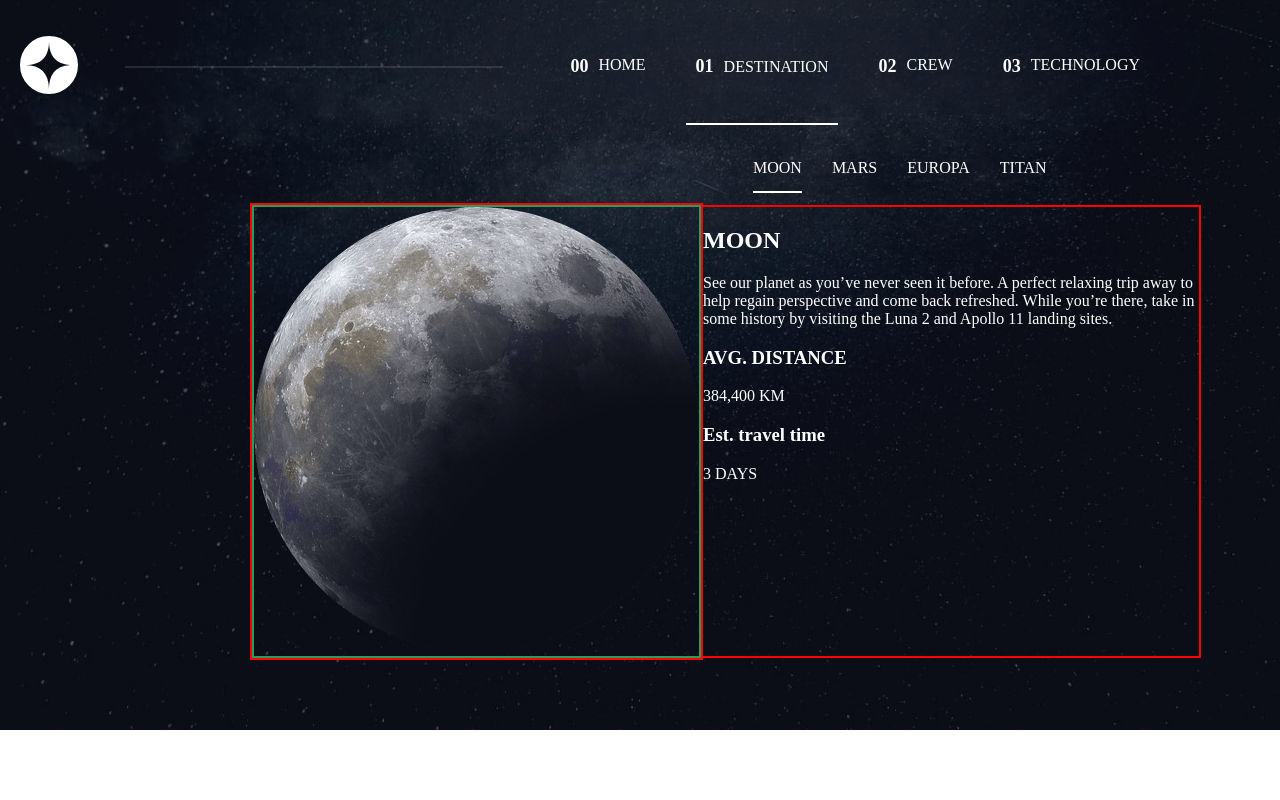
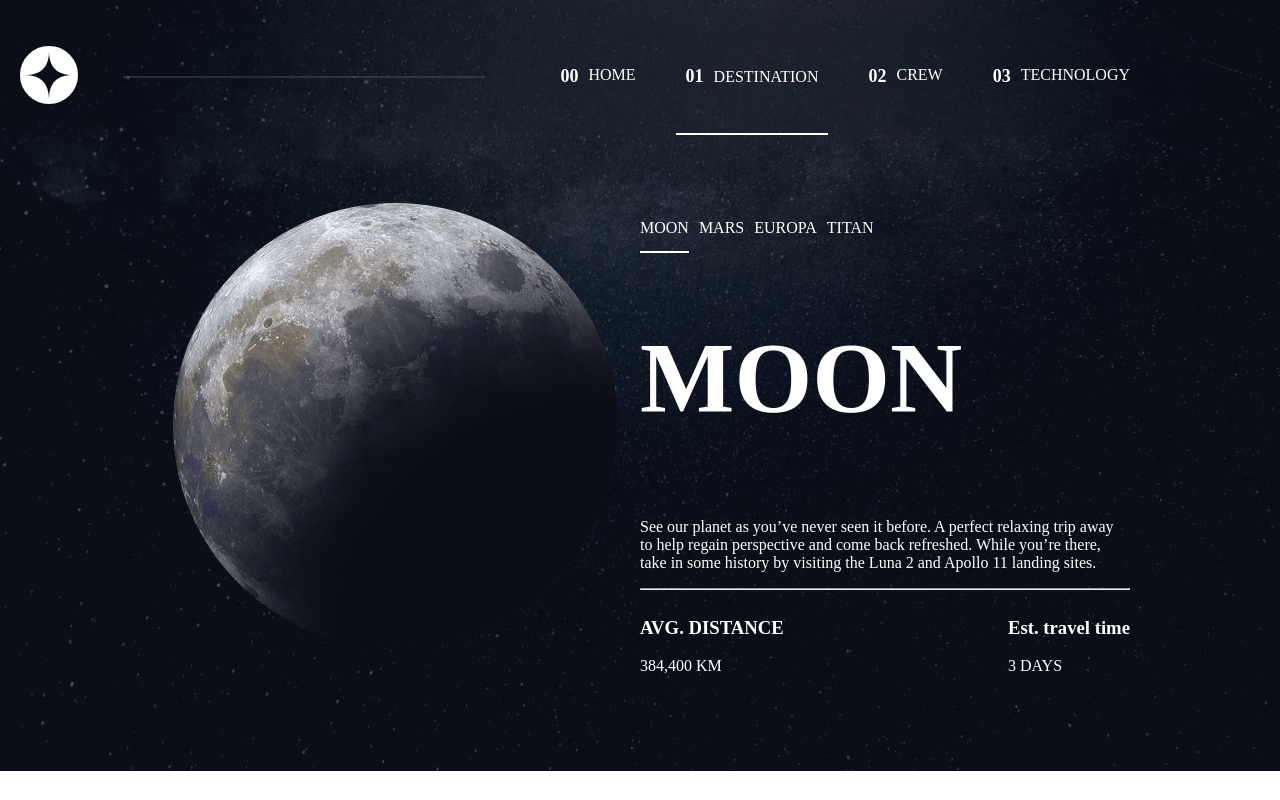
Before and after one commit to crapuscul/space, a React (Vite) app: page /DestinationPage in a window 1280 px wide. Built offline with nearby package versions, Linux system fonts and the light colour scheme.

Commit message:
grid fix for the rendersection

```diff
--- a/src/pages/DestinationPage/DestinationPage.css
+++ b/src/pages/DestinationPage/DestinationPage.css
@@ -12,53 +12,67 @@ body {
 }
 .main-section{
     color: white;
-    display: grid;
-    grid-template-columns: 1fr 1fr;
-}
-.destination-nav{
-
-    grid-column: 2;
 
 }
-.section-grid{
-   margin-left: 250px;
-    border: solid 2px red;
-    display: grid;
-    grid-template-columns: 1fr 1fr;
-}
-.image-box{
 
-    border: solid 2px rgb(40, 156, 92);
-    grid-column: 1span/1;
-}
-.text-box{
-    margin-right: -500px;
-    border: solid 2px red;
-    grid-column: 2span2;
-}
 .destination-nav ul{
     display: flex;
     flex-direction: row;
     gap: 10px;
     text-decoration: none;
+    padding-inline-start: 0px;
 }
 
 
-.nav-list {
+.nav-section-list {
     border: none;
     background: none;
-    padding: 10px;
+
     font-size: 16px;
     cursor: pointer;
 }
 
-.nav-list.selected {
+.nav-section-list.selected {
     text-underline-offset: 18px;
     text-decoration: underline 2px;
     cursor: pointer;
 }
 
-.container-main{
-    display: flex;
-    flex-direction: row;
+.main-container{
+    /* border: 2px solid white; */
+    display: grid;
+    grid-template-columns: 1fr 1fr;
+    grid-template-rows: 1fr 1fr;
+    margin: 50px 150px;
+
 }
+.grid-right{
+    /* border: 2px solid white; */
+grid-column: 2 / span 2;
+grid-row: 1 / span 2;
+
+}
+.grid-left{
+    /* border: 2px solid white; */
+    grid-column: 1 / span 1;
+    grid-row: 1 / span 2;
+    justify-content: center;
+    text-align: center;
+}
+.destination-name{
+    font-size: 100px;
+}
+.text-section p{
+    text-align: start;
+}
+.distance-time{
+display: flex;
+flex-direction: row;
+justify-content: space-between;
+}
+.destination-divider hr{
+
+    background-color: rgba(255, 255, 255, 0.121);
+
+    backdrop-filter: blur(100px);
+}
--- a/src/pages/DestinationPage/DestinationPage.jsx
+++ b/src/pages/DestinationPage/DestinationPage.jsx
@@ -50,22 +50,31 @@ export default function DestinationPage() {
         const section = sections[selectedSection];
         return (
             <div>
-                <div className='section-grid'>
-                    <div className='image-box'>
-                        <img src={section.picture} alt={section.heading}/>
-                        </div>
+                        <h2 className='destination-name'>{section.heading}</h2>
+                            <p className='text-section'>{section.text}</p>
+                            <div className='destination-divider'><hr/></div>
 
-                        <div className='text-box'>
-                        <h2>{section.heading}</h2>
-                            <p>{section.text}</p>
+                            <div className='distance-time'>
+                            <div className='distance'>
                                 <h3>{section.distanceTitle}</h3>
                                 <p>{section.distance}</p>
+                            </div>
+                            <div className='time'>
                                 <h3>{section.travelTimeTitle}</h3>
                                 <p>{section.travelTime}</p>
                             </div>
 
+
                             </div>
 
+                    </div>
+        );
+    };
+    const renderSectionImg = () => {
+        const section = sections[selectedSection];
+        return (
+            <div>
+                        <img src={section.picture} alt={section.heading}/>
                     </div>
         );
     };
@@ -73,21 +82,30 @@ export default function DestinationPage() {
     return (
         <>
             <main className='main-section'>
+                <div className='main-container'>
+                    <div className='grid-right'>
                         <nav className='destination-nav'>
                             <ul>
-                        <li className={`nav-list ${selectedSection === 'section1' ? 'selected' : ''}`}
+                                <li className={`nav-section-list ${selectedSection === 'section1' ? 'selected' : ''}`}
                                 onClick={() => setSelectedSection('section1')}>MOON</li>
-                        <li className={`nav-list ${selectedSection === 'section2' ? 'selected' : ''}`}
+                                <li className={`nav-section-list ${selectedSection === 'section2' ? 'selected' : ''}`}
                                 onClick={() => setSelectedSection('section2')}>MARS</li>
-                        <li className={`nav-list ${selectedSection === 'section3' ? 'selected' : ''}`}
+                                <li className={`nav-section-list ${selectedSection === 'section3' ? 'selected' : ''}`}
                                 onClick={() => setSelectedSection('section3')}>EUROPA</li>
-                        <li className={`nav-list ${selectedSection === 'section4' ? 'selected' : ''}`}
+                                <li className={`nav-section-list ${selectedSection === 'section4' ? 'selected' : ''}`}
                                 onClick={() => setSelectedSection('section4')}>TITAN</li>
                             </ul>
 
                                 </nav>
                                 <div className="section-content">
                                     {renderSectionContent()}
+
+                                </div>
+                            </div>
+
+                            <div className='grid-left'>
+                            {renderSectionImg()}
+                            </div>
                 </div>
             </main>
         </>
```
Lines whose indentation alone changed are shown as unchanged.
